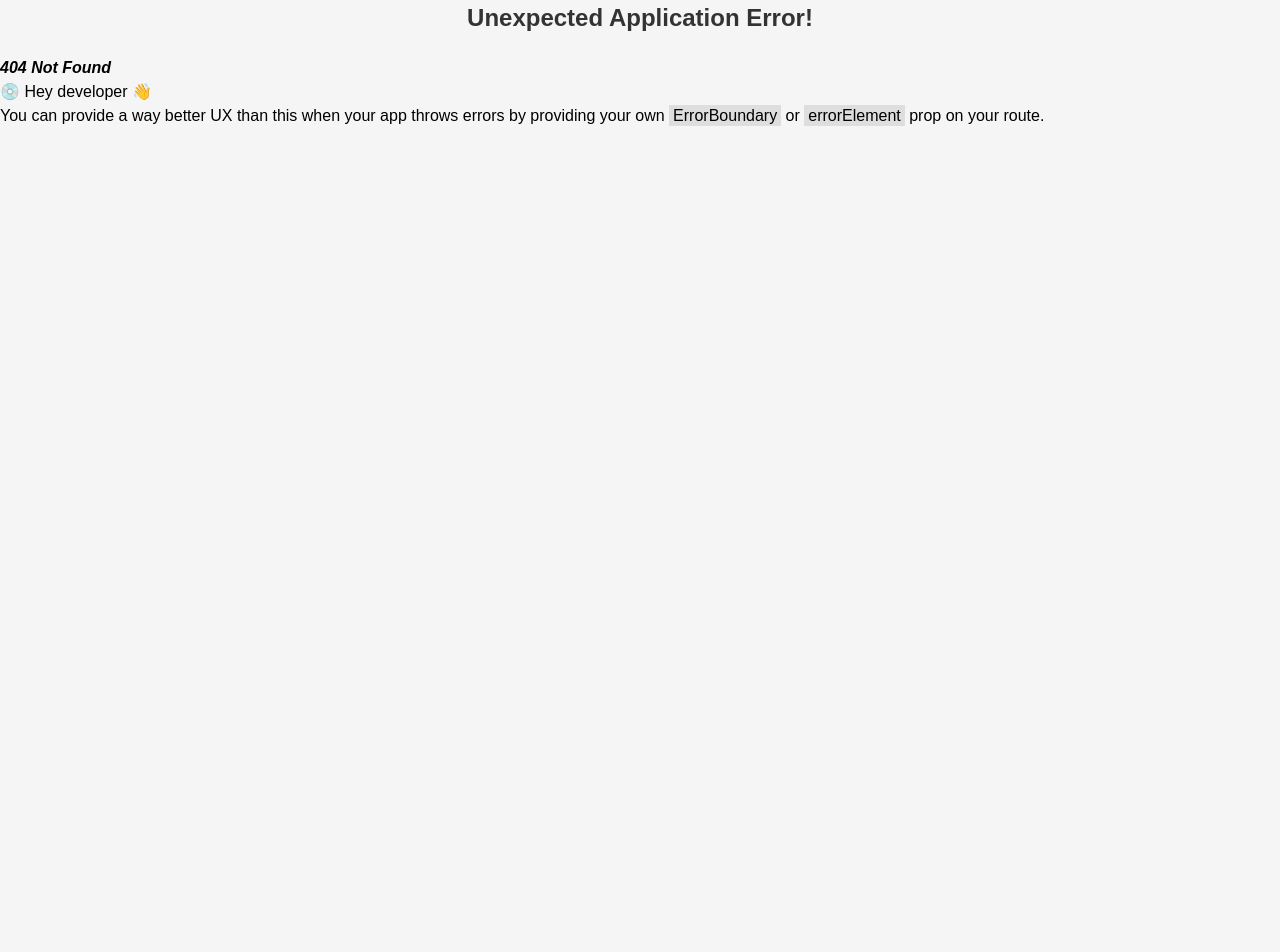
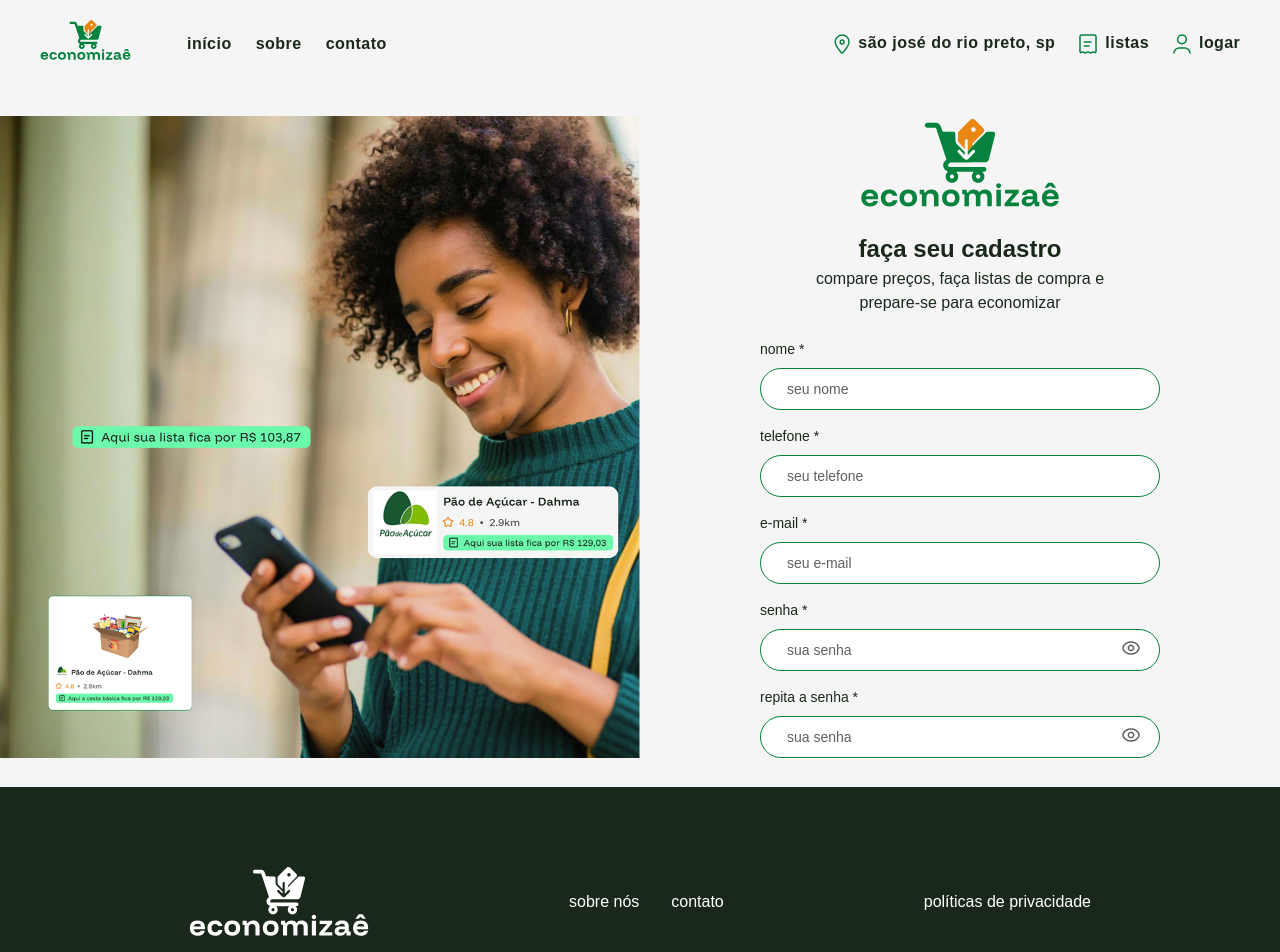
Before and after one commit to SeawardSalmon6/economizae, a React (Vite) app: page /cadastre-se in a window 1280 px wide. Before the commit this address had no page. Shown: the top 952 px of the page. Before the commit the page ends 800 px from the top, so only its background shows below. Built offline with nearby package versions, Linux system fonts and the light colour scheme; a web font is replaced by a local one.

Commit message:
feat(register): add register page

```diff
--- a/src/pages/Login/Login.module.css
+++ b/src/pages/Login/Login.module.css
@@ -1,57 +1,3 @@
-.loginWrapper {
-  display: grid;
-  grid-template-columns: repeat(2, 1fr);
-  place-items: center;
-}
-
-.loginImage {
-  max-height: 700px;
-  width: 100%;
-}
-
-.loginFormWrapper {
-  display: flex;
-  flex-direction: column;
-  align-items: center;
-  justify-content: center;
-  width: 100%;
-}
-
-.logo {
-  width: 100%;
-  max-width: 200px;
-  margin-bottom: 24px;
-}
-
-.loginForm {
-  display: flex;
-  flex-direction: column;
-  align-items: center;
-  justify-content: center;
-  width: 100%;
-  max-width: 400px;
-}
-
-.inputsWrapper {
-  display: flex;
-  flex-direction: column;
-  gap: 16px;
-  width: 100%;
-  margin-bottom: 24px;
-}
-
-.link {
-  color: var(--primary-green);
-  font-size: var(--size-text-sm);
-  text-decoration: underline;
-  transition: color 0.2s ease-in-out;
-}
-
-.link:hover,
-.link:focus-visible {
-  color: var(--dark-green);
-}
-
 .submitButton {
   margin: 24px 0;
 }
--- /dev/null
+++ b/src/pages/Login/Register/Register.module.css
@@ -0,0 +1,23 @@
+.registerHeader {
+  max-width: 320px;
+  text-align: center;
+  margin-bottom: 24px;
+}
+
+.title {
+  font-size: var(--size-subtitle);
+  color: var(--dark-green);
+}
+
+.registerText {
+  font-size: var(--size-text-md);
+  color: var(--dark-green);
+}
+
+.submitButton {
+  margin: 24px 0;
+}
+
+.login {
+  font-size: var(--size-text-sm);
+}
--- a/src/pages/Login/Register/index.tsx
+++ b/src/pages/Login/Register/index.tsx
@@ -0,0 +1,49 @@
+import { Link } from "react-router";
+import { Button } from "../../../components/Button";
+import { Input } from "../../../components/Input";
+import { LoginBase } from "../components/LoginBase";
+import loginBaseStyles from "../components/LoginBase/LoginBase.module.css";
+import styles from "./Register.module.css";
+
+export function Register() {
+  return (
+    <LoginBase>
+      <div className={styles.registerHeader}>
+        <h1 className={styles.title}>faça seu cadastro</h1>
+        <p className={styles.registerText}>
+          compare preços, faça listas de compra e prepare-se para economizar
+        </p>
+      </div>
+      <form className={loginBaseStyles.loginForm}>
+        <div className={loginBaseStyles.inputsWrapper}>
+          <Input label="nome" placeholder="seu nome" type="text" required />
+          <Input
+            label="telefone"
+            placeholder="seu telefone"
+            type="tel"
+            required
+          />
+          <Input
+            label="e-mail"
+            placeholder="seu e-mail"
+            type="email"
+            required
+          />
+          <Input.PasswordInput label="senha" placeholder="sua senha" required />
+          <Input.PasswordInput
+            label="repita a senha"
+            placeholder="sua senha"
+            required
+          />
+        </div>
+        <Button className={styles.submitButton}>cadastrar</Button>
+        <p className={styles.login}>
+          já possui conta?{" "}
+          <Link to="/login" className={loginBaseStyles.link}>
+            logar
+          </Link>
+        </p>
+      </form>
+    </LoginBase>
+  );
+}
--- /dev/null
+++ b/src/pages/Login/components/LoginBase/LoginBase.module.css
@@ -0,0 +1,57 @@
+.loginWrapper {
+  display: grid;
+  grid-template-columns: repeat(2, 1fr);
+  place-items: center;
+}
+
+.loginImage {
+  max-height: 700px;
+  width: 100%;
+}
+
+.loginFormWrapper {
+  display: flex;
+  flex-direction: column;
+  align-items: center;
+  justify-content: flex-start;
+  width: 100%;
+  padding: 32px 0;
+  max-height: 700px;
+  height: 100%;
+  overflow-y: auto;
+}
+
+.logo {
+  width: 100%;
+  max-width: 200px;
+  margin-bottom: 24px;
+}
+
+.loginForm {
+  display: flex;
+  flex-direction: column;
+  align-items: center;
+  justify-content: center;
+  width: 100%;
+  max-width: 400px;
+}
+
+.inputsWrapper {
+  display: flex;
+  flex-direction: column;
+  gap: 16px;
+  width: 100%;
+  margin-bottom: 24px;
+}
+
+.link {
+  color: var(--primary-green);
+  font-size: var(--size-text-sm);
+  text-decoration: underline;
+  transition: color 0.2s ease-in-out;
+}
+
+.link:hover,
+.link:focus-visible {
+  color: var(--dark-green);
+}
--- /dev/null
+++ b/src/pages/Login/components/LoginBase/index.tsx
@@ -0,0 +1,21 @@
+import { Layout } from "../../../../components/Layout";
+import styles from "./LoginBase.module.css";
+import LOGO_IMAGE from "../../../../assets/img/logo.svg";
+import LOGIN_IMAGE from "../../../../assets/img/login.jpg";
+import { PropsWithChildren } from "react";
+
+export function LoginBase({ children }: PropsWithChildren) {
+  return (
+    <Layout className={styles.loginWrapper}>
+      <img
+        src={LOGIN_IMAGE}
+        alt="Mulher olhando para o celular"
+        className={styles.loginImage}
+      />
+      <section className={styles.loginFormWrapper}>
+        <img src={LOGO_IMAGE} alt="Logo" className={styles.logo} />
+        {children}
+      </section>
+    </Layout>
+  );
+}
--- a/src/pages/Login/index.tsx
+++ b/src/pages/Login/index.tsx
@@ -1,37 +1,25 @@
-import { Layout } from "../../components/Layout";
+import loginBaseStyles from "./components/LoginBase/LoginBase.module.css";
 import styles from "./Login.module.css";
-import LOGO_IMAGE from "../../assets/img/logo.svg";
-import LOGIN_IMAGE from "../../assets/img/login.jpg";
+
 import { Input } from "../../components/Input";
 import { Button } from "../../components/Button";
 import { Link } from "react-router";
+import { LoginBase } from "./components/LoginBase";
 
 export function Login() {
   return (
-    <Layout className={styles.loginWrapper}>
-      <img
-        src={LOGIN_IMAGE}
-        alt="Mulher olhando para o celular"
-        className={styles.loginImage}
-      />
-      <section className={styles.loginFormWrapper}>
-        <img src={LOGO_IMAGE} alt="Logo" className={styles.logo} />
-        <form className={styles.loginForm}>
-          <div className={styles.inputsWrapper}>
+    <LoginBase>
+      <form className={loginBaseStyles.loginForm}>
+        <div className={loginBaseStyles.inputsWrapper}>
           <Input
             label="e-mail"
             placeholder="seu e-mail"
             type="email"
             required
           />
-            <Input.PasswordInput
-              label="senha"
-              placeholder="sua senha"
-              type="email"
-              required
-            />
+          <Input.PasswordInput label="senha" placeholder="sua senha" required />
         </div>
-          <a href="#" className={styles.link}>
+        <a href="#" className={loginBaseStyles.link}>
           esqueci minha senha
         </a>
         <Button type="submit" className={styles.submitButton}>
@@ -39,12 +27,11 @@ export function Login() {
         </Button>
         <p className={styles.register}>
           é novo aqui?{" "}
-            <Link to="/cadastre-se" className={styles.link}>
+          <Link to="/cadastre-se" className={loginBaseStyles.link}>
             cadastre-se
           </Link>
         </p>
       </form>
-      </section>
-    </Layout>
+    </LoginBase>
   );
 }
--- a/src/router/index.tsx
+++ b/src/router/index.tsx
@@ -7,6 +7,7 @@ import { Home } from "../pages/Home";
 import { Login } from "../pages/Login";
 import { About } from "../pages/About";
 import { Contact } from "../pages/Contact";
+import { Register } from "../pages/Login/Register";
 
 export const routes = createRoutesFromElements(
   <Route path="/">
@@ -14,6 +15,7 @@ export const routes = createRoutesFromElements(
     <Route path="login" element={<Login />} />
     <Route path="sobre" element={<About />} />
     <Route path="contato" element={<Contact />} />
+    <Route path="cadastre-se" element={<Register />} />
   </Route>
 );
 
```
Lines whose indentation alone changed are shown as unchanged.
